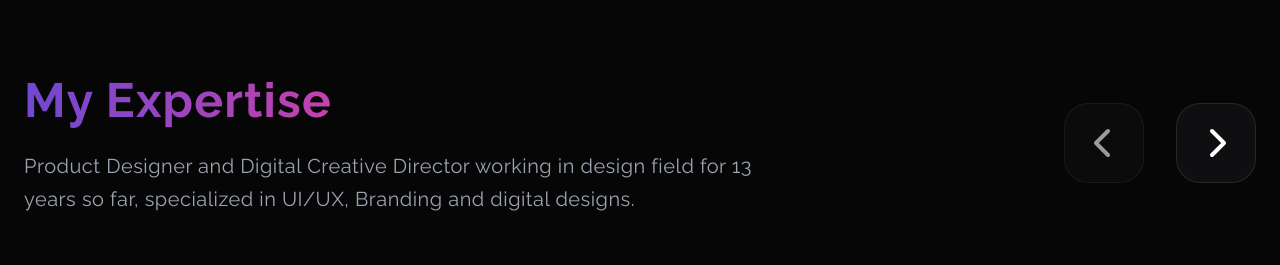
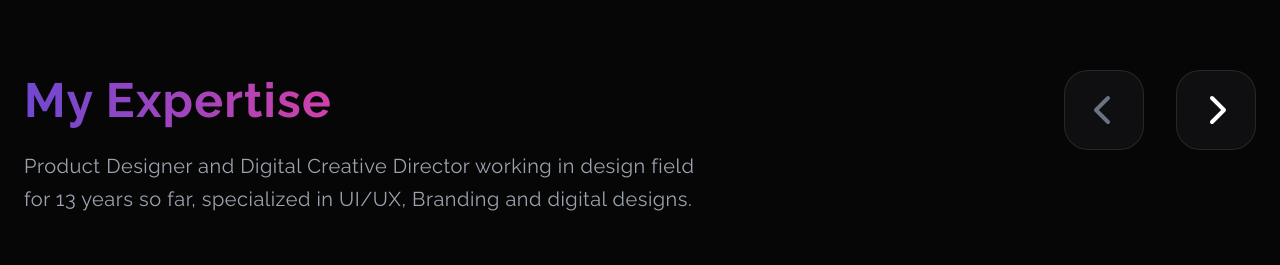
Before and after one commit to khancirhan/personal-website, a Next.js app: page / in a window 1280 px wide. Shown: the part 1689-1954 px from the top of the page. Built offline with nearby package versions, Linux system fonts and the light colour scheme.

Commit message:
slider buttons change

```diff
--- a/components/services/ServiceCard.tsx
+++ b/components/services/ServiceCard.tsx
@@ -7,7 +7,7 @@ const ServiceCard = () => {
                 <svg
                     stroke="currentColor"
                     fill="none"
-                    stroke-width="2"
+                    strokeWidth="2"
                     viewBox="0 0 24 24"
                     strokeLinecap="round"
                     strokeLinejoin="round"
--- a/pages/index.tsx
+++ b/pages/index.tsx
@@ -68,13 +68,13 @@ const Home = () => {
                         <div className="col-span-1">
                             <div className="relative flex">
                                 <img
-                                    className="relative top-12 left-0 w-[48%] lg:w-[60%] rounded-xl aspect-[2/3] object-cover"
+                                    className="relative top-12 left-0 w-[48%] lg:w-[60%] rounded-lg aspect-[2/3] object-cover"
                                     src="https://images.unsplash.com/photo-1520583457224-aee11bad5112?ixlib=rb-4.0.3&ixid=MnwxMjA3fDB8MHxwaG90by1wYWdlfHx8fGVufDB8fHx8&auto=format&fit=crop&w=930&q=80"
                                     alt=""
                                 />
 
                                 <img
-                                    className="absolute -top-12 right-0 w-[48%] lg:w-[60%] rounded-xl aspect-[2/3] object-cover"
+                                    className="absolute -top-12 right-0 w-[48%] lg:w-[60%] rounded-lg aspect-[2/3] object-cover"
                                     src="https://images.unsplash.com/photo-1665686306574-1ace09918530?ixlib=rb-4.0.3&ixid=MnwxMjA3fDB8MHxwaG90by1wYWdlfHx8fGVufDB8fHx8&auto=format&fit=crop&w=774&q=80"
                                     alt=""
                                 />
@@ -145,29 +145,15 @@ const Home = () => {
 
             <section className="py-16 md:py-32 overflow-hidden">
                 <div className="container">
+                    <div className="relative">
                         <div className="flex items-center justify-between">
                             <div>
                                 <h2 className="text-gradient">My Expertise</h2>
 
-                            <p className="max-w-3xl mt-5">
-                                Product Designer and Digital Creative Director working in design field for 13 years so
-                                far, specialized in UI/UX, Branding and digital designs.
+                                <p className="max-w-2xl mt-5">
+                                    Product Designer and Digital Creative Director working in design field for 13 years
+                                    so far, specialized in UI/UX, Branding and digital designs.
                                 </p>
-                        </div>
-
-                        <div className="hidden lg:flex items-center gap-8">
-                            <button
-                                type="button"
-                                className="prev-btn w-20 h-20 rounded-3xl bg-darker border border-white/10 text-white flex justify-center items-center disabled:opacity-60"
-                            >
-                                <ArrowLeftIcon />
-                            </button>
-                            <button
-                                type="button"
-                                className="next-btn w-20 h-20 rounded-3xl bg-darker border border-white/10 text-white flex justify-center items-center disabled:opacity-60"
-                            >
-                                <ArrowRightIcon />
-                            </button>
                             </div>
                         </div>
 
@@ -179,17 +165,18 @@ const Home = () => {
                                     </SwiperSlide>
                                 ))}
                             </Swiper>
+                        </div>
 
-                        <div className="flex lg:hidden items-center justify-center gap-8 mt-9">
+                        <div className="flex items-center justify-center gap-8 mt-8 lg:absolute lg:top-0 lg:right-0 lg:mt-0">
                             <button
                                 type="button"
-                                className="prev-btn w-20 h-20 rounded-3xl bg-white text-primary flex justify-center items-center disabled:opacity-60"
+                                className="prev-btn w-20 h-20 rounded-3xl bg-darker border border-white/10 text-white flex justify-center items-center disabled:text-gray-500"
                             >
                                 <ArrowLeftIcon />
                             </button>
                             <button
                                 type="button"
-                                className="next-btn w-20 h-20 rounded-3xl bg-white text-primary flex justify-center items-center disabled:opacity-60"
+                                className="next-btn w-20 h-20 rounded-3xl bg-darker border border-white/10 text-white flex justify-center items-center disabled:text-gray-500"
                             >
                                 <ArrowRightIcon />
                             </button>
--- a/styles/globals.scss
+++ b/styles/globals.scss
@@ -76,6 +76,11 @@ body {
 
     .bg-gradient {
         background: linear-gradient(95deg, #059dff 15%, #6549d5 45%, #e33fa1 75%, #fb5343) 95%/200% 100%;
+        transition: filter 0.3s ease;
+
+        &:hover {
+            filter: brightness(115%);
+        }
     }
 
     .text-gradient {
```
Lines whose indentation alone changed are shown as unchanged.
